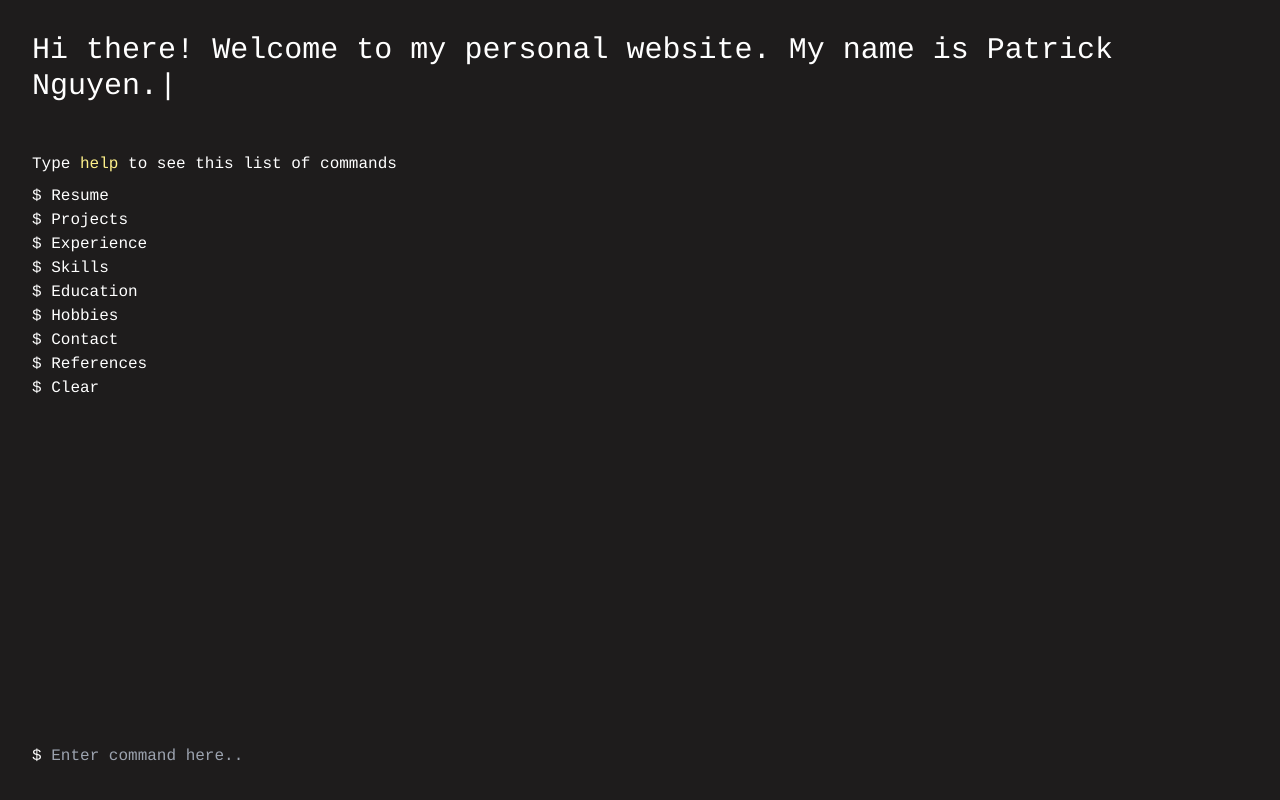
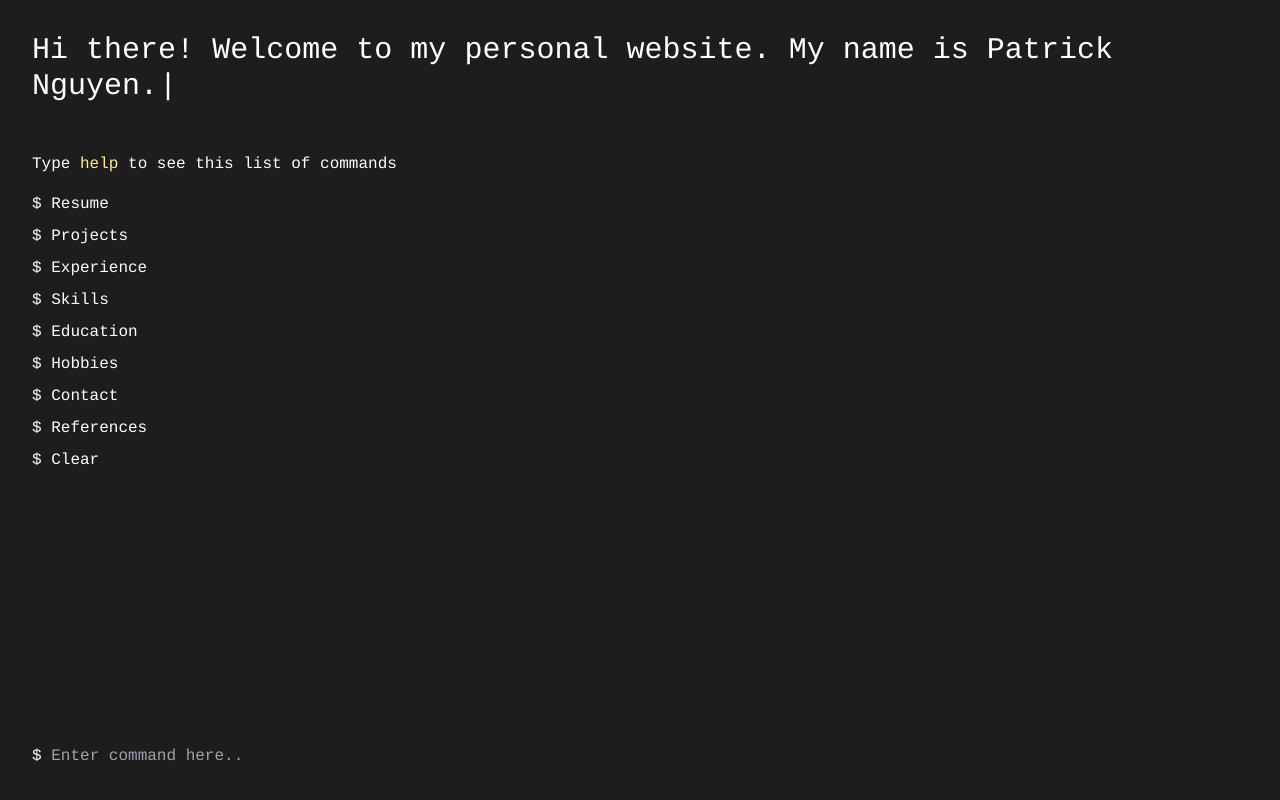
Before and after one commit to patricksnotstar/portfolio, a React (Create React App) app in the folder portfolio/: page / in a window 1280 px wide. Built offline with nearby package versions, Linux system fonts and the light colour scheme.

Commit message:
fixed tailwind config

```diff
--- a/portfolio/src/App.js
+++ b/portfolio/src/App.js
@@ -17,7 +17,7 @@
         <div className="flex w-screen h-screen bg-[#1E1C1C] text-white justify-center place-items-center relative text">
             <div className="flex flex-col w-screen h-full p-8 items-start">
                 <Container userRequest={input} />
-                <div className="flex absolute bottom-0 left-0 pb-8 pl-8 w-3/5 pt-10">
+                <div className="flex absolute bottom-0 left-0 pb-8 pl-8 w-3/5 pt-10 block">
                     {"$"}&nbsp;
                     <Input userInputCallback={(command) => userInput(command)} />
                 </div>
--- a/portfolio/tailwind.config.js
+++ b/portfolio/tailwind.config.js
@@ -1,5 +1,5 @@
 module.exports = {
-  content: ["./src/**/*.{html,js,jsx}"],
+    content: ["./src/**/*.{html,js,jsx,ts,tsx}"],
     presets: [],
     darkMode: "media", // or 'class'
     theme: {
@@ -129,17 +129,13 @@
         backgroundImage: {
             none: "none",
             "gradient-to-t": "linear-gradient(to top, var(--tw-gradient-stops))",
-      "gradient-to-tr":
-        "linear-gradient(to top right, var(--tw-gradient-stops))",
+            "gradient-to-tr": "linear-gradient(to top right, var(--tw-gradient-stops))",
             "gradient-to-r": "linear-gradient(to right, var(--tw-gradient-stops))",
-      "gradient-to-br":
-        "linear-gradient(to bottom right, var(--tw-gradient-stops))",
+            "gradient-to-br": "linear-gradient(to bottom right, var(--tw-gradient-stops))",
             "gradient-to-b": "linear-gradient(to bottom, var(--tw-gradient-stops))",
-      "gradient-to-bl":
-        "linear-gradient(to bottom left, var(--tw-gradient-stops))",
+            "gradient-to-bl": "linear-gradient(to bottom left, var(--tw-gradient-stops))",
             "gradient-to-l": "linear-gradient(to left, var(--tw-gradient-stops))",
-      "gradient-to-tl":
-        "linear-gradient(to top left, var(--tw-gradient-stops))",
+            "gradient-to-tl": "linear-gradient(to top left, var(--tw-gradient-stops))",
         },
         backgroundOpacity: ({ theme }) => theme("opacity"),
         backgroundPosition: {
@@ -363,14 +359,7 @@
                 '"Segoe UI Symbol"',
                 '"Noto Color Emoji"',
             ],
-      serif: [
-        "ui-serif",
-        "Georgia",
-        "Cambria",
-        '"Times New Roman"',
-        "Times",
-        "serif",
-      ],
+            serif: ["ui-serif", "Georgia", "Cambria", '"Times New Roman"', "Times", "serif"],
             mono: [
                 "ui-monospace",
                 "SFMono-Regular",
@@ -866,8 +855,7 @@
             all: "all",
             DEFAULT:
                 "color, background-color, border-color, text-decoration-color, fill, stroke, opacity, box-shadow, transform, filter, backdrop-filter",
-      colors:
-        "color, background-color, border-color, text-decoration-color, fill, stroke",
+            colors: "color, background-color, border-color, text-decoration-color, fill, stroke",
             opacity: "opacity",
             shadow: "box-shadow",
             transform: "transform",
```
Also changed, not shown: portfolio/src/components/Container.tsx (renamed from portfolio/src/components/Container.js). Lines whose indentation alone changed are shown as unchanged.
